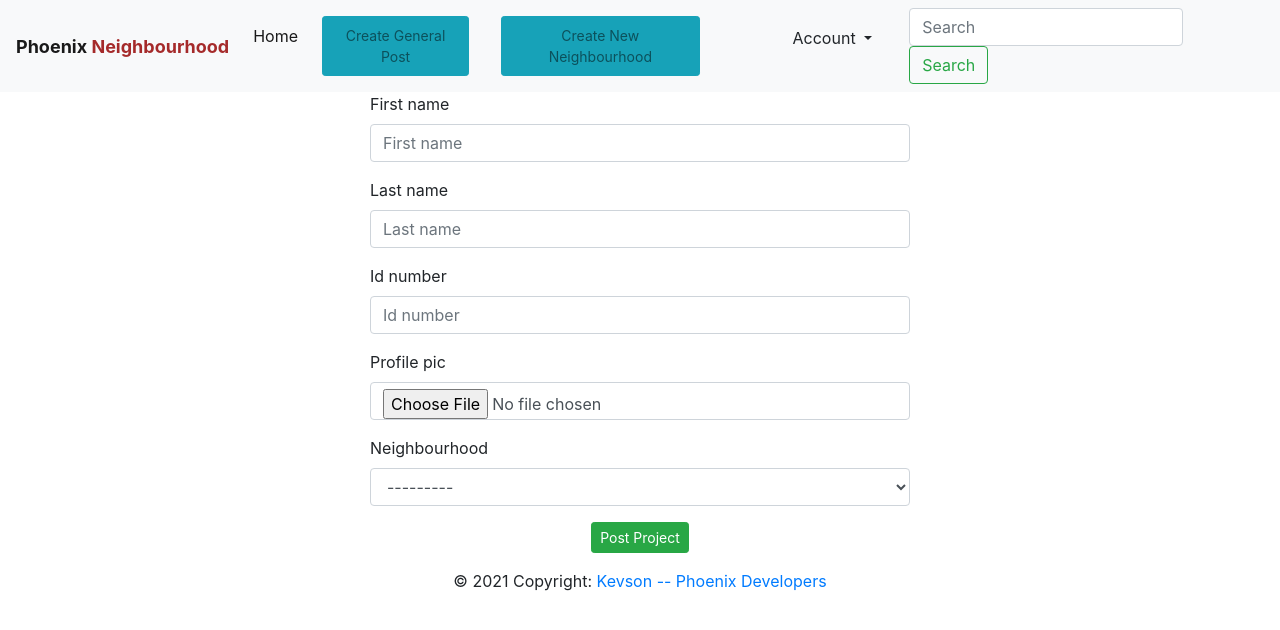
After one commit to Kevson1/Nbd-Phoenix, a Django app: a page that uses nbd_app/templates/new_profile.html in a window 1280 px wide. The commit adds this page. Shown: the top 630 px of the page. Run offline with Django 3.2, Linux system fonts and the light colour scheme; the visitor is signed in with stand-in values (Sample User, id 1); data that the repository does not hold is empty; some libraries are stand-ins or nearby versions.

Commit message:
CREATES THE FORM FOR CREATING USER PROFILES

```diff
--- /dev/null
+++ b/nbd_app/templates/new_profile.html
@@ -0,0 +1,26 @@
+{% extends 'common/base.html' %}
+{% load bootstrap4%}
+
+{% block content %}
+
+  <div class="container">
+
+    <div class="row">
+      <div class="col-md-3"></div>
+      <div class="mx-auto col-md-6">
+        <!-- Comment form goes here -->
+        <form action="{%url 'create_profile' %}" enctype="multipart/form-data" method="POST">
+          {%csrf_token%}
+          {% bootstrap_form form %}
+
+          <div class="text-center">
+            <input type="submit" class="btn btn-sm btn-success" value="Post Project">
+          </div>
+        </form>
+      </div>
+      <div class="col-md-3"></div>
+    </div>
+
+  </div>
+
+{% endblock %}
--- a/nbd_app/templates/profile.html
+++ b/nbd_app/templates/profile.html
@@ -3,5 +3,6 @@
 {% block content %}
 
 <h2>Profile page Works</h2>
+<a class="btn btn-success" href="{% url 'create_profile' %}">Create profile</a>
 
 {% endblock %}
--- a/nbd_app/urls.py
+++ b/nbd_app/urls.py
@@ -8,4 +8,6 @@ urlpatterns = [
     path('businesses/<neighbourhood_name>/', views.businesses, name='businesses'),
     url(r'^new/generalposts/$', views.create_general_posts, name='create_general_posts'),
     url(r'^new/neighbourhood/$', views.create_neighbourhood, name='create_neighbourhood'),
+    url(r'^new/profile/$', views.create_profile, name='create_profile'),
+
 ]
--- a/nbd_app/views.py
+++ b/nbd_app/views.py
@@ -1,6 +1,6 @@
 from django.shortcuts import redirect, render
 from django.contrib.auth.decorators import login_required
-from nbd_app.forms import GeneralPostsForm, NeighbourhoodForm
+from nbd_app.forms import GeneralPostsForm, NeighbourhoodForm, ProfileForm
 
 
 from nbd_app.models import Business, Neighbourhood,SocialAmenities,GeneralPosts,Police_Department
@@ -39,6 +39,23 @@ def create_general_posts(request):
   return render(request,'generalposts.html', {"form":form})
 
 @login_required(login_url='/accounts/login/')
+def create_profile(request):
+  form = ProfileForm(request.POST, request.FILES)
+  if form.is_valid():
+    first_name = form.cleaned_data.get('first_name')
+    last_name = form.cleaned_data.get('last_name')
+    id_number = form.cleaned_data.get('id_number')
+    profile_pic = form.cleaned_data.get('profile_pic')
+    neighbourhood = form.cleaned_data.get('neighbourhood')
+
+    form.save()
+    return redirect('home')
+  else:
+    form = ProfileForm()
+
+  return render(request,'new_profile.html', {"form":form})
+
+@login_required(login_url='/accounts/login/')
 def create_neighbourhood(request):
   form = NeighbourhoodForm(request.POST, request.FILES)
   if form.is_valid():
```
